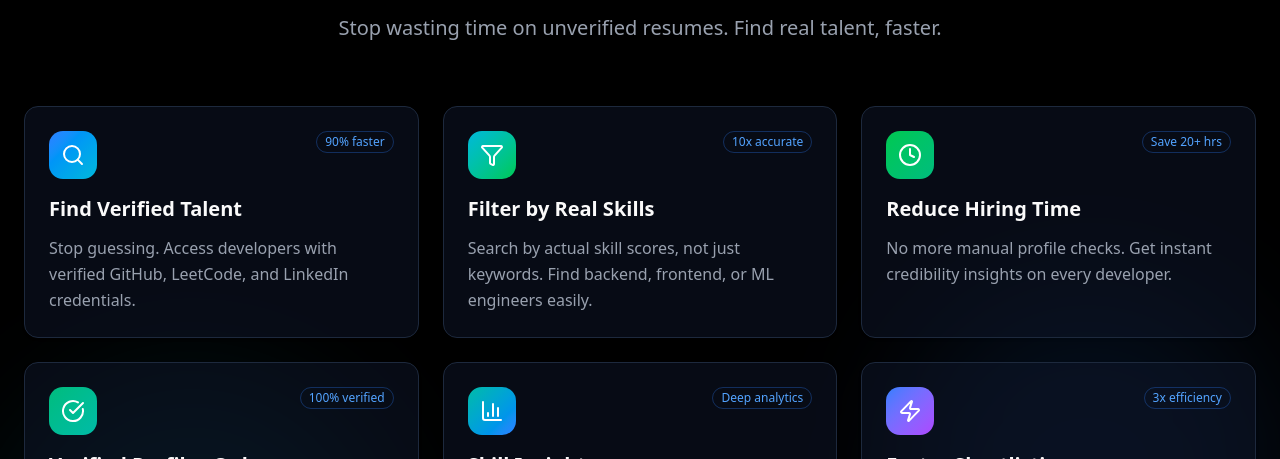
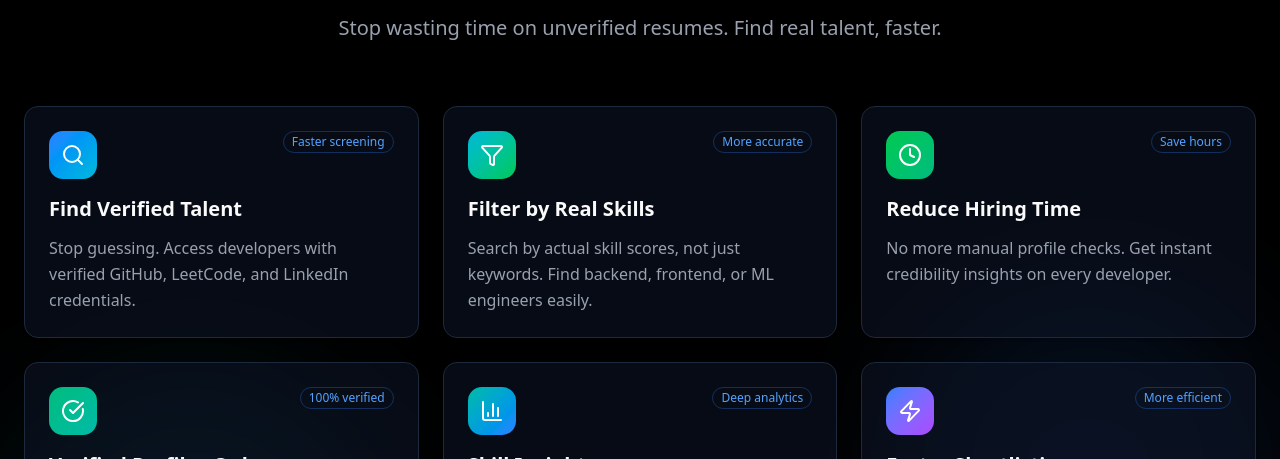
Before and after one commit to SatanSanta17/cred-dev, a Next.js app: page / in a window 1280 px wide. Shown: the part 7380-7839 px from the top of the page. Built offline with nearby package versions, Linux system fonts and the light colour scheme; no server answers; the database is empty.

Commit message:
removed BS stats

```diff
--- a/components/sections/for-recruiters.tsx
+++ b/components/sections/for-recruiters.tsx
@@ -11,21 +11,21 @@ const benefits = [
     icon: Search,
     title: "Find Verified Talent",
     description: "Stop guessing. Access developers with verified GitHub, LeetCode, and LinkedIn credentials.",
-    stat: "90% faster",
+    stat: "Faster screening",
     gradient: "from-blue-500 to-cyan-500"
   },
   {
     icon: Filter,
     title: "Filter by Real Skills",
     description: "Search by actual skill scores, not just keywords. Find backend, frontend, or ML engineers easily.",
-    stat: "10x accurate",
+    stat: "More accurate",
     gradient: "from-cyan-500 to-green-500"
   },
   {
     icon: Clock,
     title: "Reduce Hiring Time",
     description: "No more manual profile checks. Get instant credibility insights on every developer.",
-    stat: "Save 20+ hrs",
+    stat: "Save hours",
     gradient: "from-green-500 to-emerald-500"
   },
   {
@@ -46,7 +46,7 @@ const benefits = [
     icon: Zap,
     title: "Faster Shortlisting",
     description: "Instantly identify top candidates with CredDev's ranking system and role-fit analysis.",
-    stat: "3x efficiency",
+    stat: "More efficient",
     gradient: "from-blue-500 to-purple-500"
   }
 ]
```
